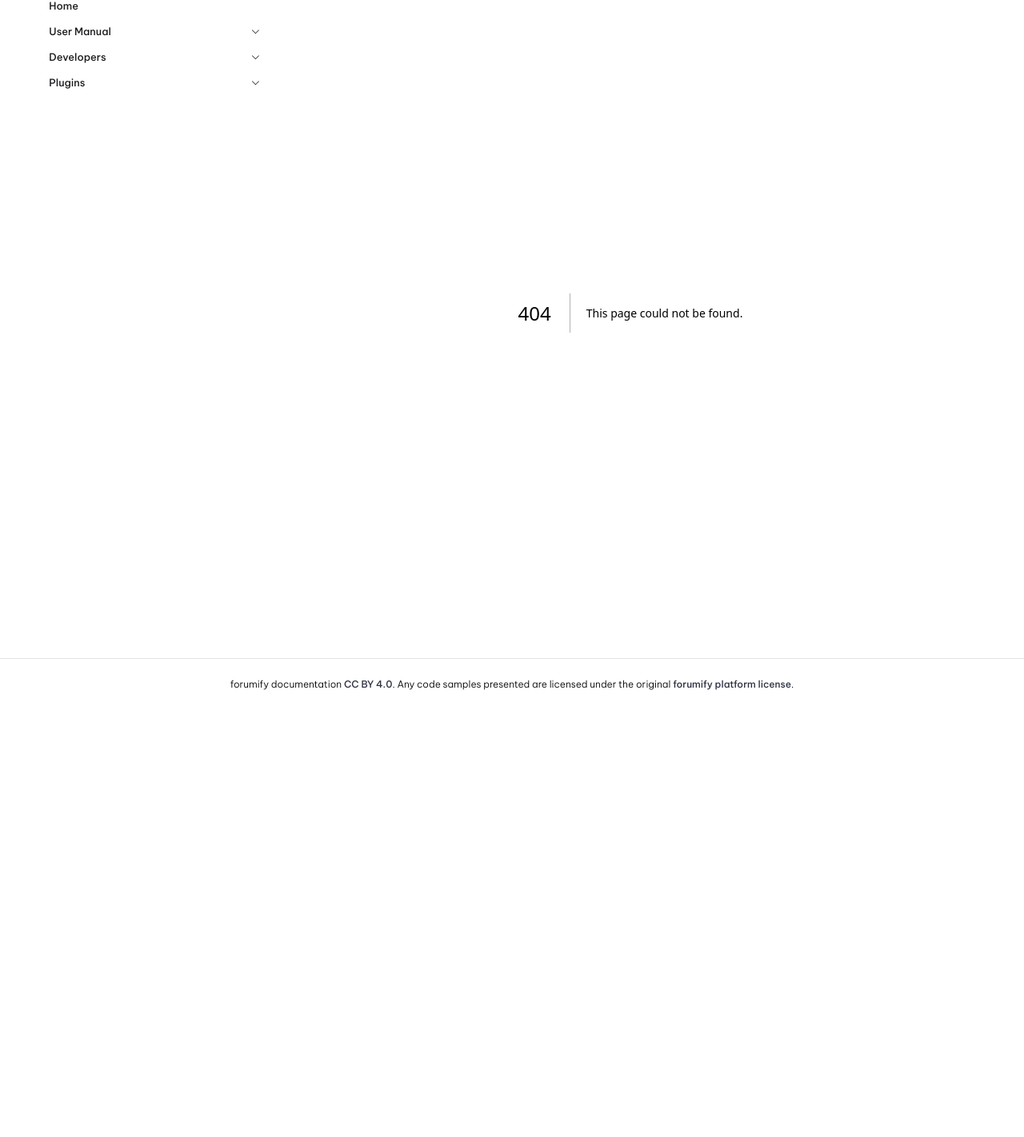
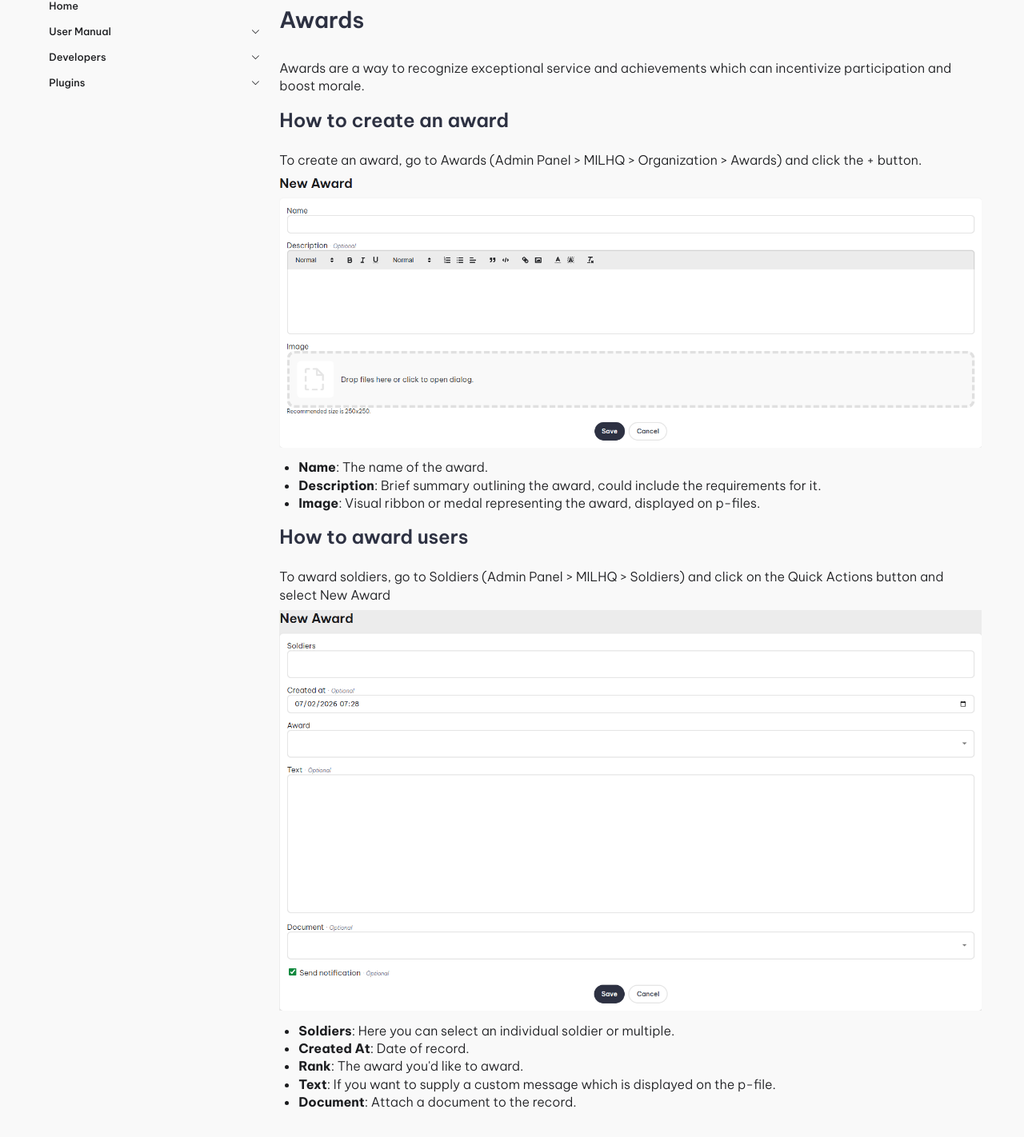
Before and after one commit to forumify/forumify-docs, a Next.js app: page /plugins/milhq-plugin/awards in a window 1280 px wide. Before the commit this address had no page. Shown: the part 89-1511 px from the top of the page at 80% size. Before the commit the page ends 976 px from the top, so only its background shows below. Built offline with nearby package versions, Linux system fonts and the light colour scheme.

Commit message:
add awards

```diff
--- /dev/null
+++ b/src/app/plugins/milhq-plugin/awards/page.mdx
@@ -0,0 +1,34 @@
+import GuideNavigator from '@/components/GuideNavigator';
+
+# Awards
+
+Awards are a way to recognize exceptional service and achievements which can incentivize participation and boost
+morale.
+
+## How to create an award
+
+To create an award, go to Awards (Admin Panel > MILHQ > Organization > Awards) and click the + button.
+
+![Awards](/user-manual/plugins/milhq-plugin/awards.png)
+
+- **Name**: The name of the award.
+- **Description**: Brief summary outlining the award, could include the requirements for it.
+- **Image**: Visual ribbon or medal representing the award, displayed on p-files.
+
+## How to award users
+
+To award soldiers, go to Soldiers (Admin Panel > MILHQ > Soldiers) and click on the Quick Actions button and select
+New Award
+
+![AwardSoldier](/user-manual/plugins/milhq-plugin/award-soldier.png)
+
+- **Soldiers**: Here you can select an individual soldier or multiple.
+- **Created At**: Date of record.
+- **Rank**: The award you'd like to award.
+- **Text**: If you want to supply a custom message which is displayed on the p-file.
+- **Document**: Attach a document to the record.
+
+<GuideNavigator
+    previous={{ href: '/plugins/milhq-plugin/attendance-tracking', label: 'Attendance Tracking' }}
+    next={{ href: '/plugins/milhq-plugin/combat-records', label: 'Combat Records' }}
+/>
```
Also changed, not shown: public/user-manual/plugins/milhq-plugin/award-soldier.png (added), public/user-manual/plugins/milhq-plugin/awards.png (added).
